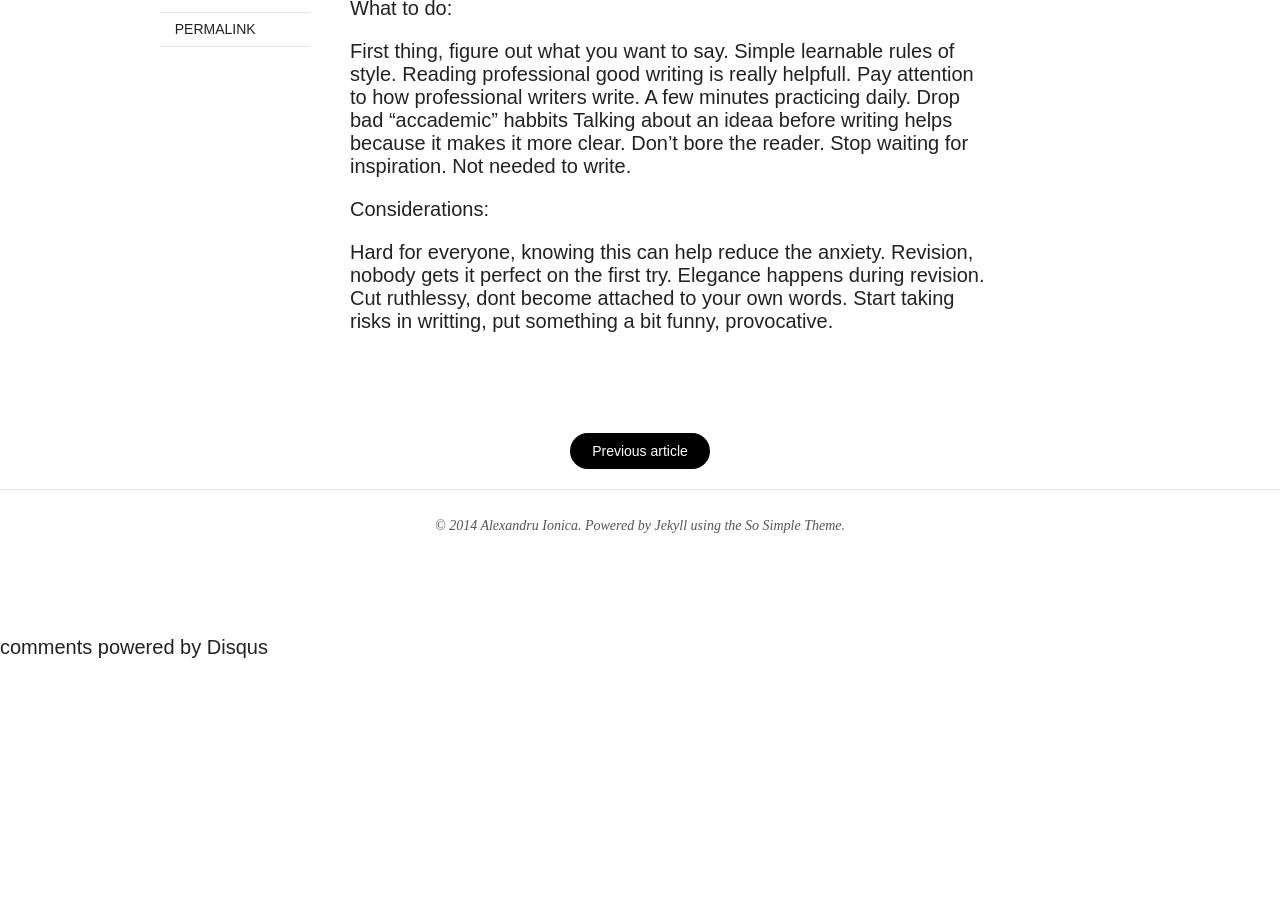
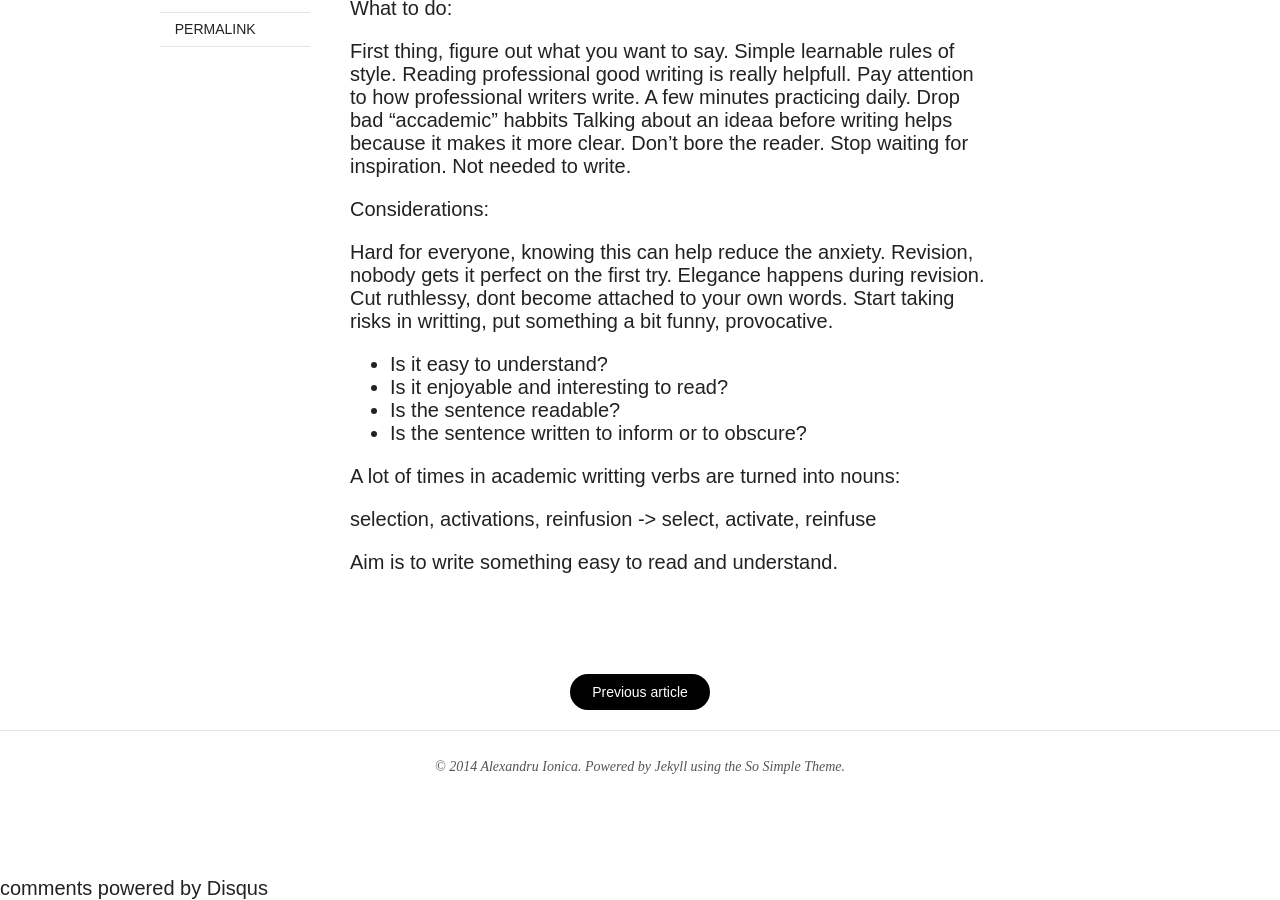
Before and after one commit to thedev/hipster-jekyll-blog, a Jekyll site: the page built from _posts/2014-10-19-Writting-Notes.md, in a window 1280 px wide and 900 px high, scrolled down 642 px. Built offline with Jekyll 4.4.1, drawn with Linux system fonts in a browser that asks for light colours; nearby versions of some CDN libraries; comment, search, counter and statistics services are not loaded; before the commit the page ends 1301 px from its top, so only the background shows below that.

Commit message:
writting notes

```diff
--- a/_posts/2014-10-19-Writting-Notes.md
+++ b/_posts/2014-10-19-Writting-Notes.md
@@ -37,3 +37,14 @@ Hard for everyone, knowing this can help reduce the anxiety.
 Revision, nobody gets it perfect on the first try. Elegance happens during revision.
 Cut ruthlessy, dont become attached to your own words.
 Start taking risks in writting, put something a bit funny, provocative.
+
+- Is it easy to understand?
+- Is it enjoyable and interesting to read?
+- Is the sentence readable?
+- Is the sentence written to inform or to obscure?
+
+A lot of times in academic writting verbs are turned into nouns:
+
+selection, activations, reinfusion -> select, activate, reinfuse
+
+Aim is to write something easy to read and understand.
```
Also changed, not shown: _posts/2014-10-19-Principles-of-effective-writting.md (added, +40 -0 lines).
